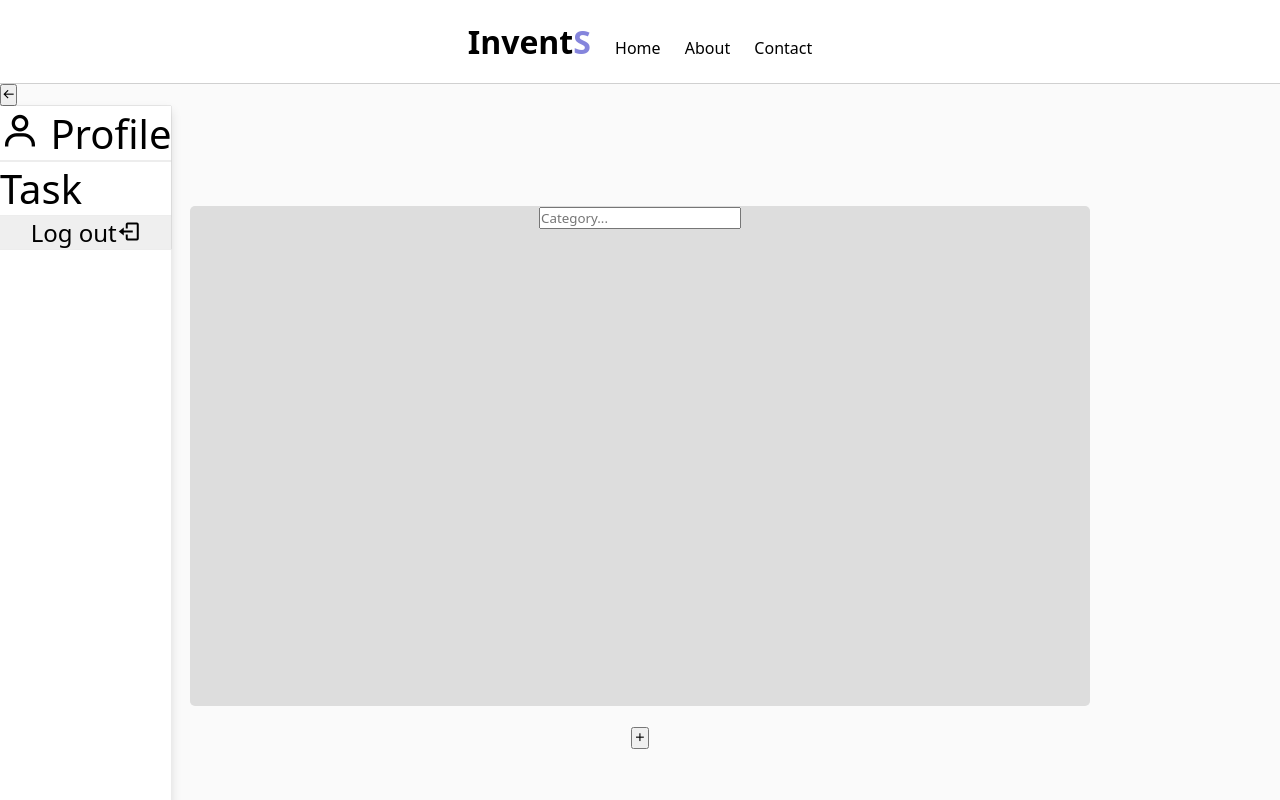
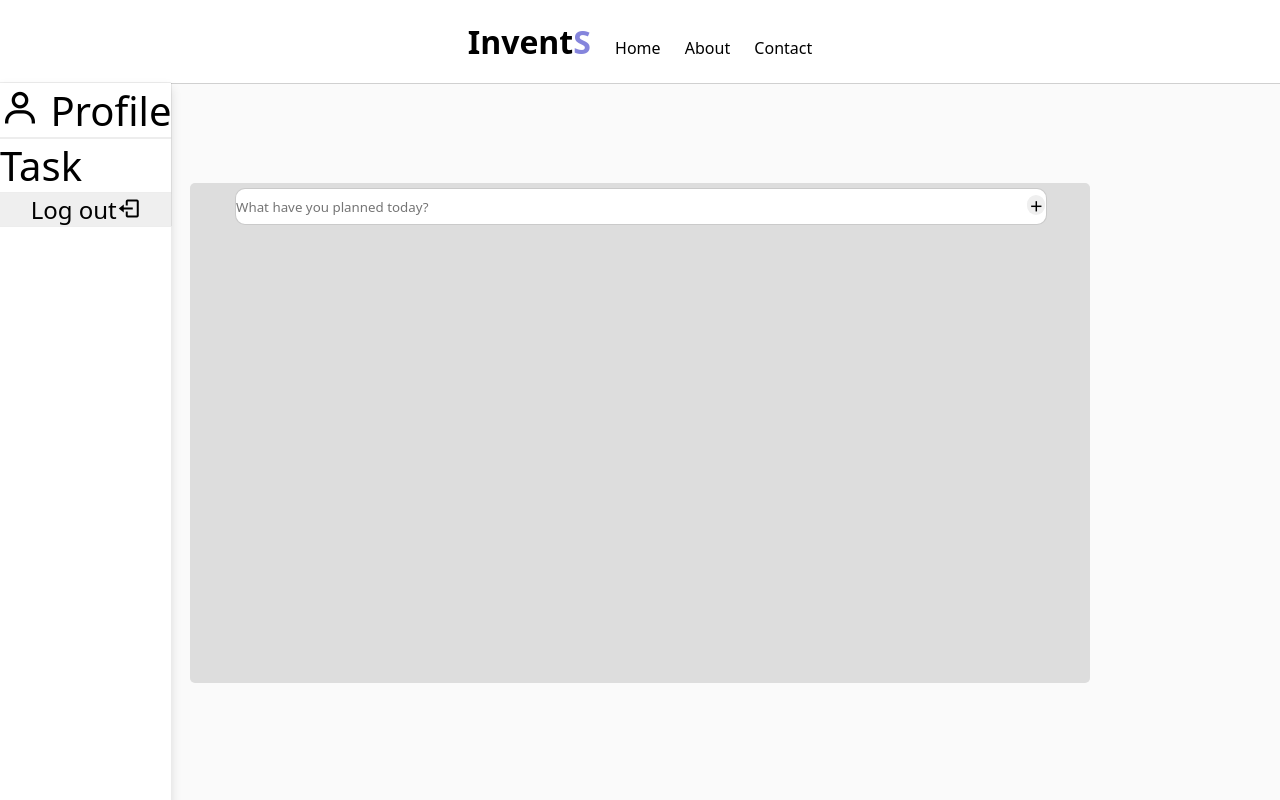
Before and after one commit to Miketryartd/inventS-repos, a plain HTML site: page task.html in a window 1280 px wide. Drawn offline with nearby package versions, Linux system fonts and the light colour scheme; a web font is replaced by a local one.

Commit message:
task.html

```diff
--- a/task.html
+++ b/task.html
@@ -22,7 +22,7 @@
 
     </ul>
  </div>
-     <button id="hoverBar" onclick="hoverBar()"><i class='bx bx-arrow-back' ></i></button>
+
  <div class="sidebar" id="sidebar">
 
     <ul>
@@ -35,9 +35,13 @@
  <!--AddTaskMenu-->
  <div class="invisibleContainer">
 <div class="taskMenu" id="taskMenu">
-    <input type="text" placeholder="Category...">
-    <div class="taskGroup">
-        <ul id="taskGroupList"></ul>
+    <ul>
+        <li> <input type="text" placeholder="What have you planned today?" id="noteInput"><button id="addTaskBtn" onclick="addTask()"><i class='bx bx-plus'></i></button></li>
+
+    </ul>
+
+
+        <ul id="taskList"></ul>
     </div>
 </div>
 </div>
@@ -47,11 +51,7 @@
  <!--TaskGroups-->
 
  <!--TaskGroupsEnd-->
- <section>
-    <ul>
-        <li><button onclick="textModal()"><i class='bx bx-plus' ></i></button></li>
-    </ul>
- </section>
+
 
 <script src="SignupAUTH.js"></script>
 <script src="LogInAUTH.js"></script>
```
